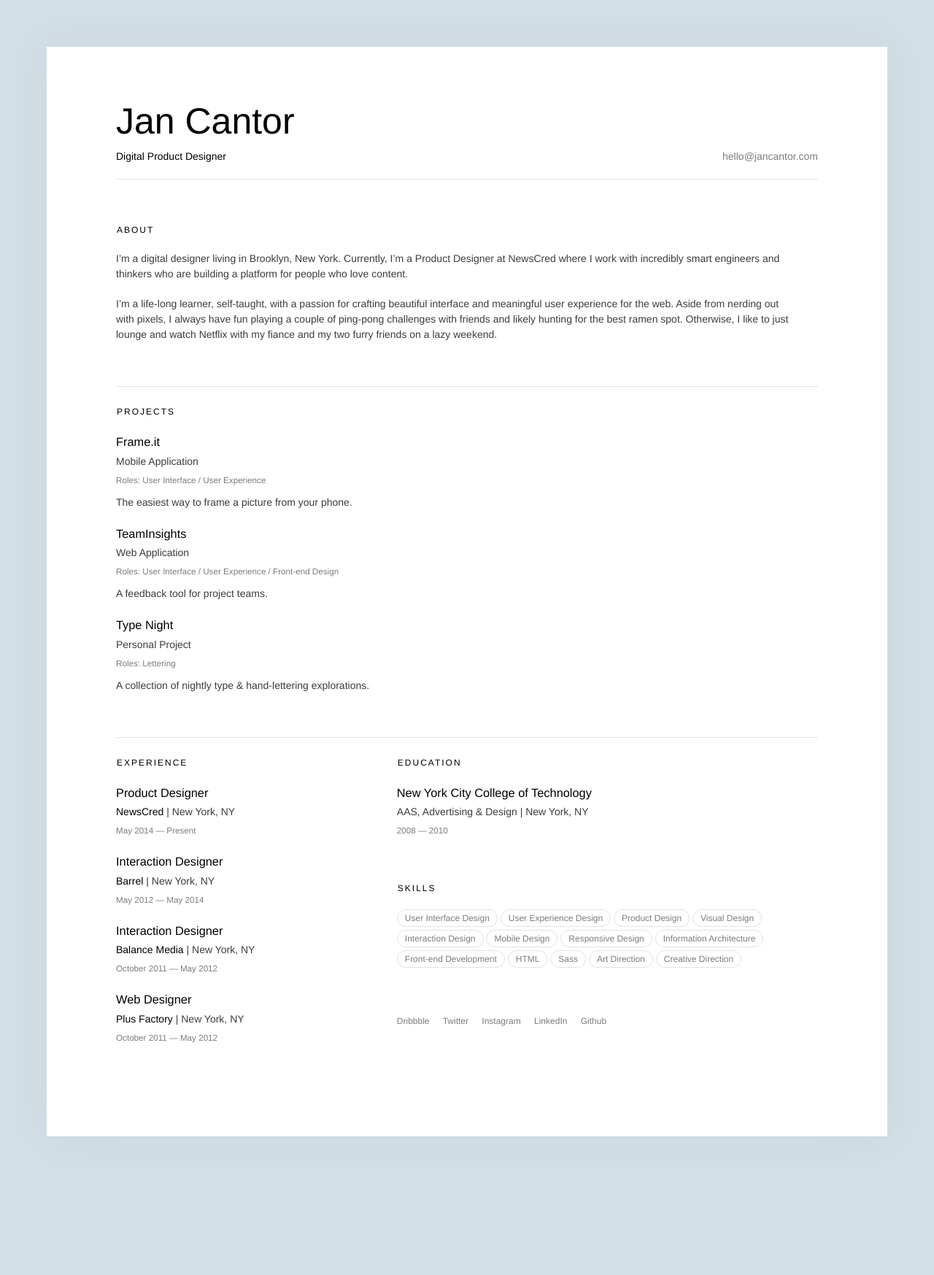
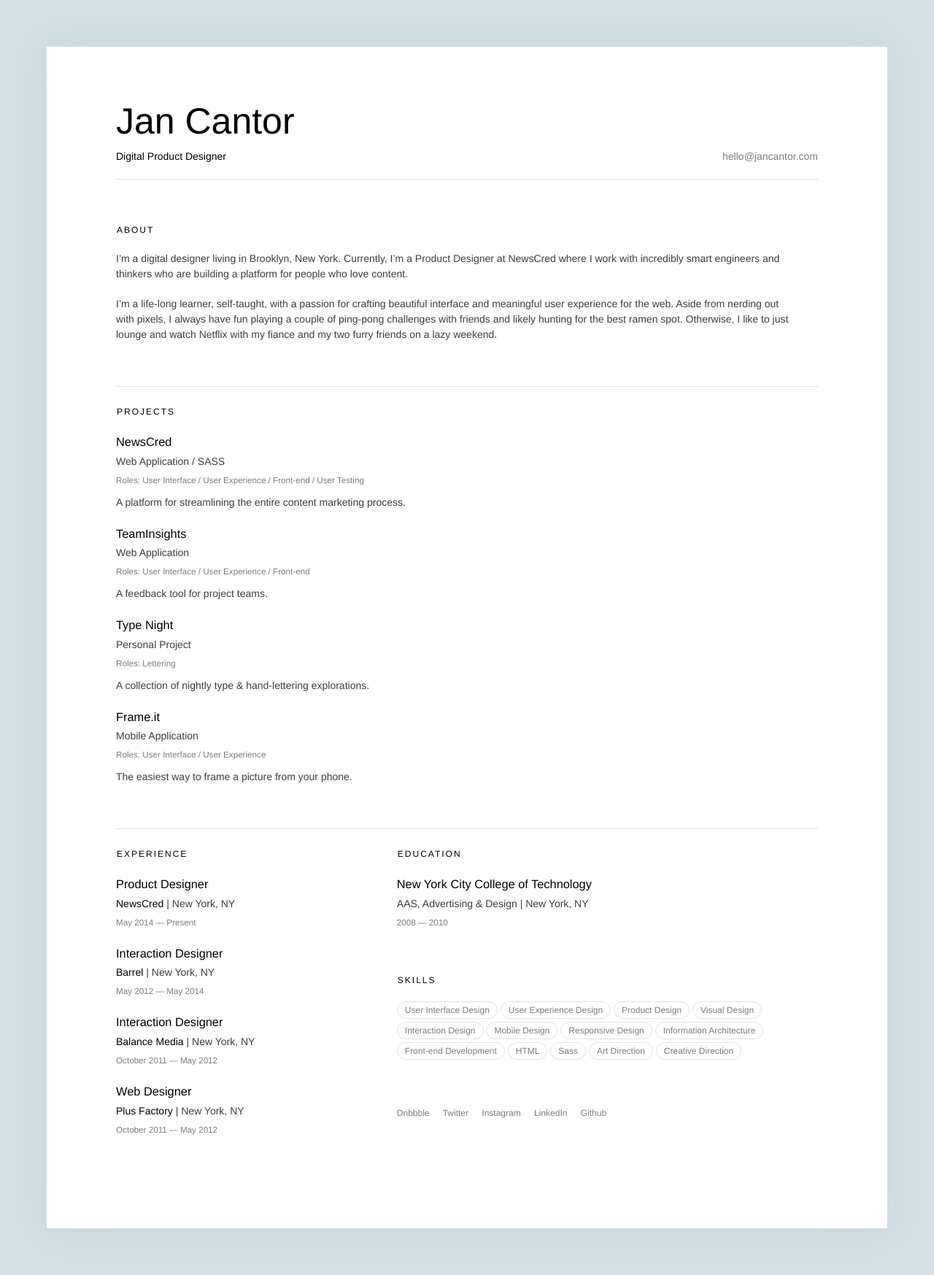
Before and after one commit to jancantor/jancantor, a Jekyll site: the page built from index.html, in a window 1280 px wide. Shown: the whole page at 73% size. Built offline with Jekyll 4.4.1, drawn with Linux system fonts in a browser that asks for light colours; before the commit the page ends 1621 px from its top, so only the background shows below that.

Commit message:
Add newscred

```diff
--- a/_sass/_base.scss
+++ b/_sass/_base.scss
@@ -15,7 +15,7 @@ dl, dd, ol, ul, figure {
 //
 html, body {
   min-height: 100%;
-  background: $home-bg;
+  background: darken($home-bg, 50%);
 }
 
 body {
--- a/_sass/_style.scss
+++ b/_sass/_style.scss
@@ -14,8 +14,8 @@
   background: $home-bg;
   padding: 5%;
 }
-.frame-it {
-  background: $frame-it url('/img/frameit-logo-large.svg') no-repeat center 0%;;
+.newscred {
+  background: lighten($black, 14%) url('/img/newscred-logo-large.svg') no-repeat center 0%;;
 }
 .team-insights {
   background: $team-insights url('/img/teaminsights-logo-large.svg') no-repeat center -28%;
@@ -26,6 +26,11 @@
     -webkit-linear-gradient(-55deg, rgba(6, 6, 76, 0.9) 25%, rgba(215, 109, 153, 1) 100%);
   background-size: 120%;
 }
+.frame-it {
+  background: $frame-it url('/img/frameit-logo-large.svg') no-repeat center 0%;;
+}
+
+
 
 //
 // Logo
--- a/index.html
+++ b/index.html
@@ -22,19 +22,19 @@ class: home
       <h5 class="section-heading">Projects</h5>
       <ul>
         <li>
-          <a href="/frame-it">
-            <h3>Frame.it</h3>
+          <a href="/newscred">
+            <h3>NewsCred</h3>
           </a>
-          <p>Mobile Application</p>
-          <small>Roles: User Interface / User Experience</small>
-          <p class="caption">The easiest way to frame a picture from your phone.</p>
+          <p>Web Application / SASS</p>
+          <small>Roles: User Interface / User Experience / Front-end / User Testing</small>
+          <p class="caption">A platform for streamlining the entire content marketing process.</p>
         </li>
         <li>
           <a href="/team-insights">
             <h3>TeamInsights</h3>
           </a>
           <p>Web Application</p>
-          <small>Roles: User Interface / User Experience / Front-end Design</small>
+          <small>Roles: User Interface / User Experience / Front-end</small>
           <p class="caption">A feedback tool for project teams.</p>
         </li>
         <li>
@@ -44,6 +44,14 @@ class: home
           <p>Personal Project</p>
           <small>Roles: Lettering</small>
           <p class="caption">A collection of nightly type &amp; hand-lettering explorations.</p>
+        </li>
+        <li>
+          <a href="/frame-it">
+            <h3>Frame.it</h3>
+          </a>
+          <p>Mobile Application</p>
+          <small>Roles: User Interface / User Experience</small>
+          <p class="caption">The easiest way to frame a picture from your phone.</p>
         </li>
       </ul>
     </section>
```
Also changed, not shown: newscred/index.html (added, +24 -0 lines), img/newscred-logo-large.svg (added), img/newscred-logo.svg (added), img/typenight-logo.svg.
